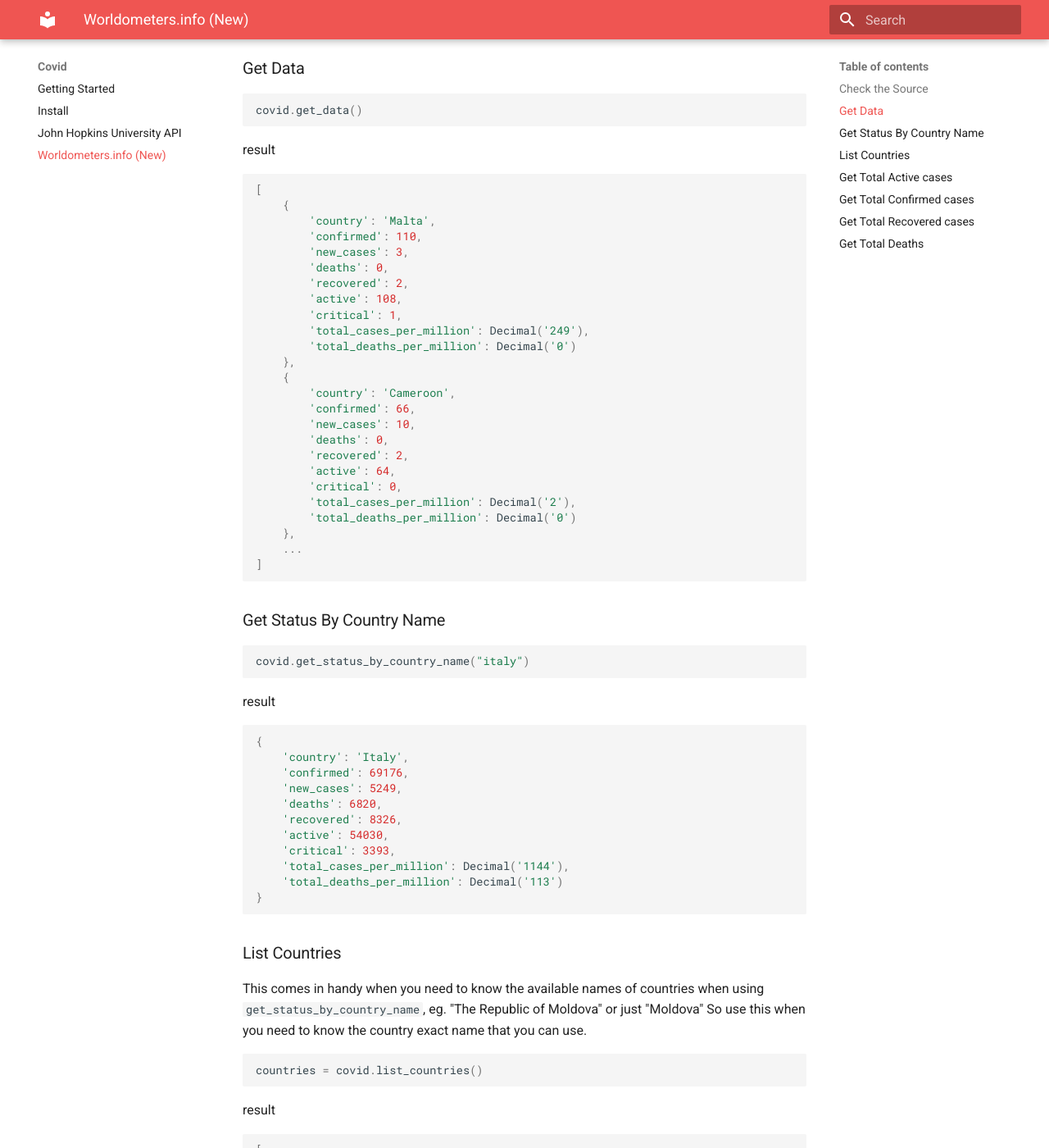
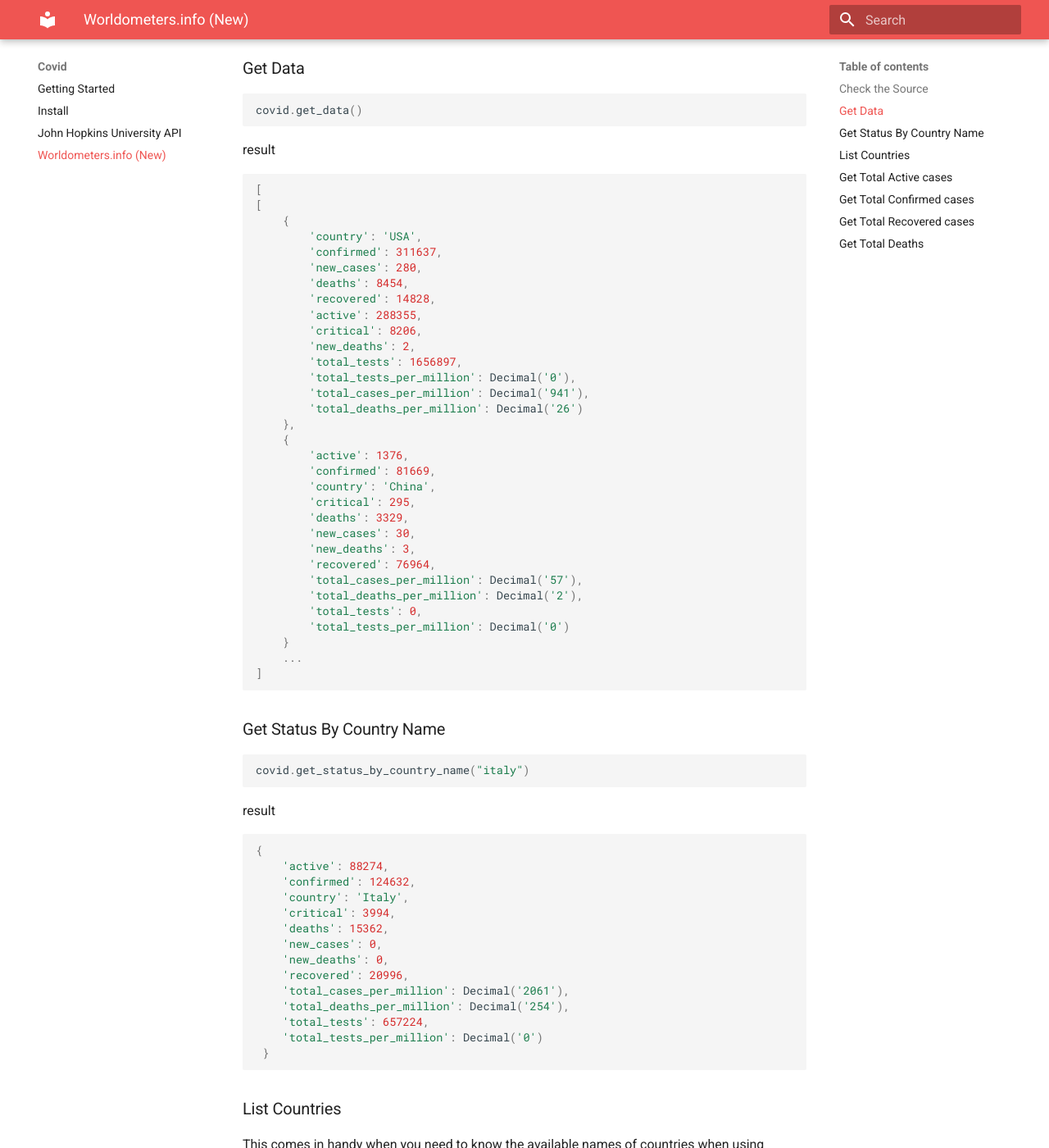
Before and after one commit to nf1s/covid, an MkDocs documentation site: the page built from docs/worldometers.md, in a window 1280 px wide and 1400 px high, scrolled down 888 px. Shown: the whole window at 82% size. Built offline with MkDocs 1.6.1 and Material for MkDocs 9.7.7, drawn with Linux system fonts in a browser that asks for light colours.

Commit message:
fixes docs

````diff
--- a/covid/__init__.py
+++ b/covid/__init__.py
@@ -6,7 +6,7 @@
 __author__ = "Ahmed Nafies Okasha Mohamed <ahmed.nafies@gmail.com>"
 __copyright__ = "Copyright 2020, Ahmed Nafies Okasha Mohamed"
 __license__ = "MIT"
-__version__ = "2.1.6"
+__version__ = "2.2.0"
 
 
 def Covid(source=config.JOHN_HOPKINS):
--- a/docs/worldometers.md
+++ b/docs/worldometers.md
@@ -26,28 +26,35 @@
 
 ```python
 [
+[
     {
-        'country': 'Malta',
-        'confirmed': 110,
-        'new_cases': 3,
-        'deaths': 0,
-        'recovered': 2,
-        'active': 108,
-        'critical': 1,
-        'total_cases_per_million': Decimal('249'),
-        'total_deaths_per_million': Decimal('0')
+        'country': 'USA',
+        'confirmed': 311637,
+        'new_cases': 280,
+        'deaths': 8454,
+        'recovered': 14828,
+        'active': 288355,
+        'critical': 8206,
+        'new_deaths': 2,
+        'total_tests': 1656897,
+        'total_tests_per_million': Decimal('0'),
+        'total_cases_per_million': Decimal('941'),
+        'total_deaths_per_million': Decimal('26')
     },
     {
-        'country': 'Cameroon',
-        'confirmed': 66,
-        'new_cases': 10,
-        'deaths': 0,
-        'recovered': 2,
-        'active': 64,
-        'critical': 0,
-        'total_cases_per_million': Decimal('2'),
-        'total_deaths_per_million': Decimal('0')
-    },
+        'active': 1376,
+        'confirmed': 81669,
+        'country': 'China',
+        'critical': 295,
+        'deaths': 3329,
+        'new_cases': 30,
+        'new_deaths': 3,
+        'recovered': 76964,
+        'total_cases_per_million': Decimal('57'),
+        'total_deaths_per_million': Decimal('2'),
+        'total_tests': 0,
+        'total_tests_per_million': Decimal('0')
+    }
     ...
 ]
 ```
@@ -62,16 +69,19 @@
 
 ```python
 {
+    'active': 88274,
+    'confirmed': 124632,
     'country': 'Italy',
-    'confirmed': 69176,
-    'new_cases': 5249,
-    'deaths': 6820,
-    'recovered': 8326,
-    'active': 54030,
-    'critical': 3393,
-    'total_cases_per_million': Decimal('1144'),
-    'total_deaths_per_million': Decimal('113')
-}
+    'critical': 3994,
+    'deaths': 15362,
+    'new_cases': 0,
+    'new_deaths': 0,
+    'recovered': 20996,
+    'total_cases_per_million': Decimal('2061'),
+    'total_deaths_per_million': Decimal('254'),
+    'total_tests': 657224,
+    'total_tests_per_million': Decimal('0')
+ }
 ```
 
 ### List Countries
````
Also changed, not shown: README.md (+38 -28 lines), site/search/search_index.json, site/sitemap.xml, site/worldometers/index.html, 1 other file.
